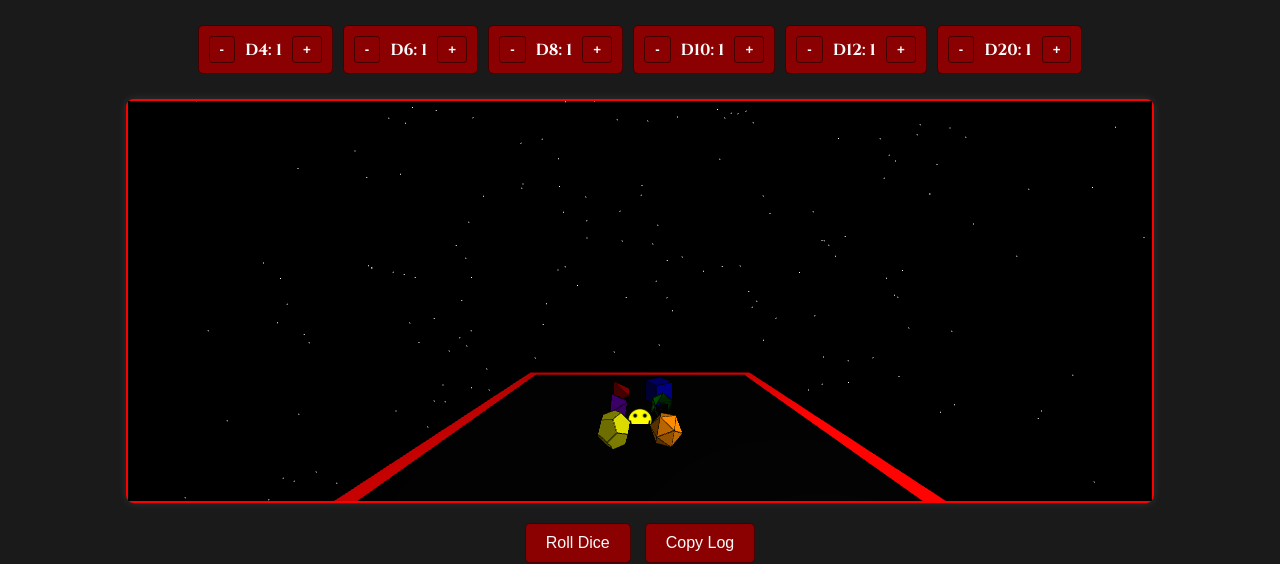
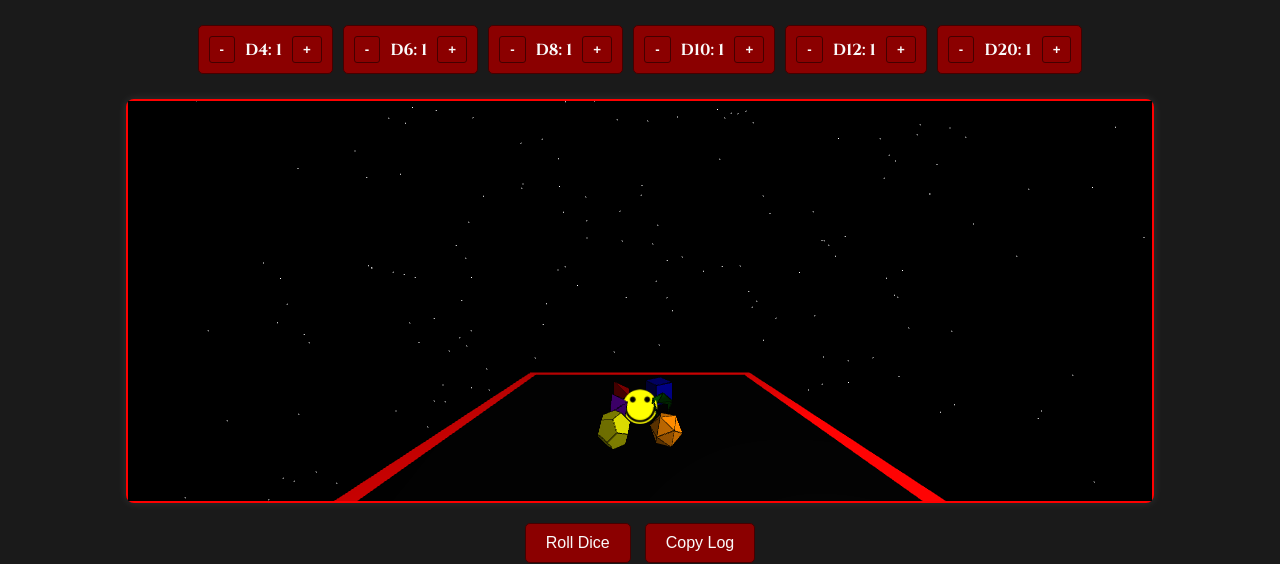
Before and after one commit to lostinalaskatill08/3D-Dice-Roller-, a plain HTML site: page index.html in a window 1280 px wide. Shown: the top 564 px of the page. Drawn offline with nearby package versions, Linux system fonts and the light colour scheme; animation ran at ten frames a second.

Commit message:
Update index.html

```diff
--- a/index.html
+++ b/index.html
@@ -287,9 +287,10 @@
       const material = new THREE.SpriteMaterial({ map: texture });
       const sprite = new THREE.Sprite(material);
 
-      // Slightly smaller and raised so the bottom is visible
-      sprite.scale.set(2, 2, 1);       // Adjust size as needed
-      sprite.position.set(0, floorY + 0.25, 0); // Lift it above the floor
+      // Raise the sprite well above the floor so it’s fully visible.
+      // Also scaled bigger for clarity.
+      sprite.scale.set(3, 3, 1);
+      sprite.position.set(0, floorY + 1.2, 0);
       return sprite;
     }
 
```
